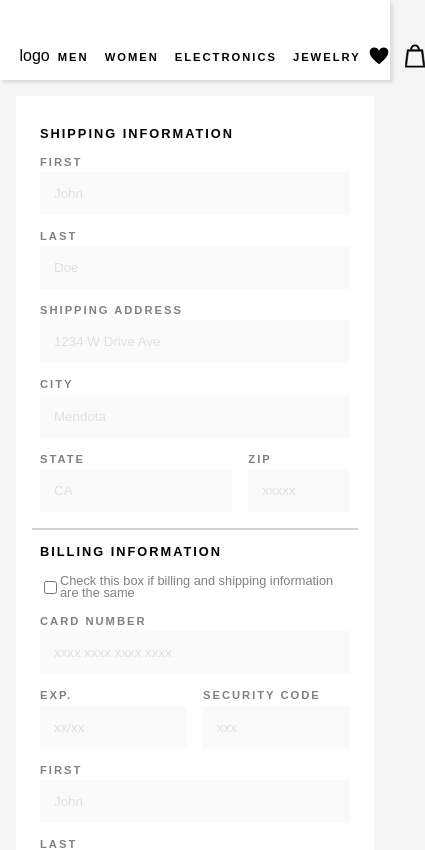
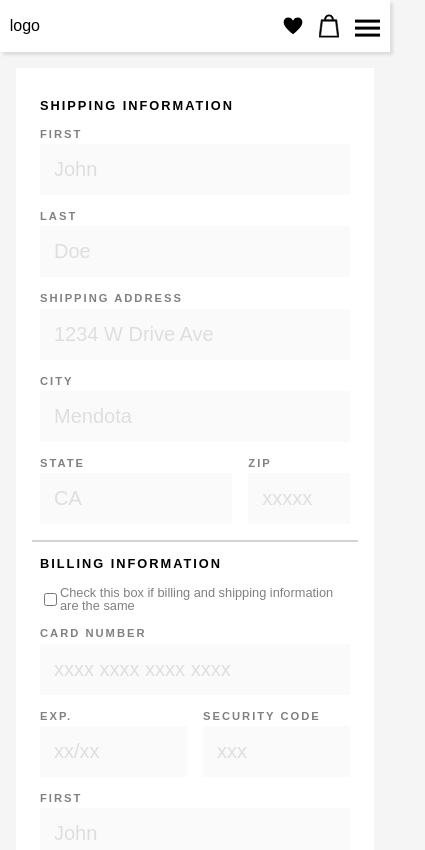
Before and after one commit to Eddie98Lopez/bitwise-react-final, a React (Create React App) app: page /cart/checkout in a window 390 px wide. Shown: the top 850 px of the page, 425 px wide, since content can reach past the window. Built offline with nearby package versions, Linux system fonts and the light colour scheme; no server answers.

Commit message:
created a mobile friendly nav bar

```diff
--- a/src/App.js
+++ b/src/App.js
@@ -21,6 +21,8 @@ function App() {
         <Route path='' element={<CartList/>}/>
         <Route path='checkout' element={<CheckoutForm/>}/>
           </Route>
+       {/*  <Route path='/checkout' element={<CheckoutPage/>}/> */}
+
       </Routes>
 
     </div>
--- a/src/components/Cart/Total.js
+++ b/src/components/Cart/Total.js
@@ -18,7 +18,6 @@ export const calcTotal = (array) => {
   let total = 0
   for (let i=0;i<array.length; i++) {
     total = total + array[i].price
-
   }
   return total
 }
@@ -34,7 +33,6 @@ top:5rem;
 padding:1rem;
 
 & h3{
-
   font-size: 1.25rem;
   text-align:left;
   font-weight:600;
--- a/src/components/Navigation/Categories.js
+++ b/src/components/Navigation/Categories.js
@@ -1,9 +1,12 @@
 import React from "react";
 import { NavLink } from "react-router-dom";
 import styled from 'styled-components'
+import { useMobile } from "./MobileProvider";
 
 const Cats = styled.div`
 box-sizing:border-box;
+transition:all .4s ease-in-out;
+height:${props=>props.display? '7rem' : '0'};
 & a{
     box-sizing:border-box;
     transition: all ease-in-out .3s;
@@ -26,8 +29,9 @@ box-sizing:border-box;
 const categories = ["men", "women", "electronics", "jewelry"];
 
 const Categories = (props) => {
+  const {mobile} = useMobile()
   return (
-    <Cats>
+    <Cats className='links' display={mobile}>
       {categories.map((item) => (
         <NavLink to="/">{item}</NavLink>
       ))}
--- a/src/components/Navigation/CountIcons.js
+++ b/src/components/Navigation/CountIcons.js
@@ -4,6 +4,7 @@ import CountBadge from "../CountBadge";
 import { useStore } from "../../store/StoreProvider";
 import HeartIcon from "../../assets/heartIcon";
 import CartIcon from "../../assets/cartIcon";
+import Hamburger from "./Hamburger";
 
 const CounterWrap = styled.div`
   display: flex;
@@ -14,7 +15,7 @@ const CounterWrap = styled.div`
 const CountIcons = (props) => {
   const { cart, products } = useStore().store;
   return (
-    <CounterWrap>
+    <CounterWrap className='counts'>
       <CountBadge
         background="teal"
         color="white"
@@ -27,6 +28,8 @@ const CountIcons = (props) => {
       <CountBadge background="gold" color="black" length={cart.length} path='/cart'>
         <CartIcon />
       </CountBadge>
+
+      <Hamburger/>
     </CounterWrap>
   );
 };
--- /dev/null
+++ b/src/components/Navigation/Hamburger.js
@@ -0,0 +1,89 @@
+import React from "react";
+import styled from "styled-components";
+import { useMobile } from "./MobileProvider";
+
+
+const Burger = styled.div`
+
+  height: 25px;
+  width: 25px;
+  display:none;
+  position: relative;
+  box-sizing: border-box;
+  transform:translate(0,.1rem);
+
+  & div {
+    transition: all 0.3s ease-in-out;
+    box-sizing: border-box;
+    transform-origin: center;
+
+    background: black;
+    width: 25px;
+    height: 3px;
+
+  }
+
+  @media only screen and (max-width:768px){
+    display:block;
+  }
+  ${(props) =>
+    props.mobile &&
+    `
+& #Rectangle_9{
+
+  transform: rotate(-135deg);
+  position:absolute;
+  width:20px;
+};
+
+& #Rectangle_10{
+
+  border: 2px solid black;
+  background:none;
+  position:absolute;
+  z-index:-1;
+  height: 30px;
+  width:30px;
+
+  border-radius:40px;
+};
+
+& #Rectangle_11{
+
+  transform: rotate(135deg) ;
+  width:20px;
+  position:absolute;
+
+}`}
+
+@media only screen and (max-width:768px) {
+    display: flex;
+    justify-content:center;
+    gap:.25rem;
+    flex-direction:column;
+    align-items:center;
+
+}
+`;
+
+const Hamburger = (props) => {
+  const {mobile,setMobile} = useMobile();
+
+  return (
+    <Burger
+      mobile={mobile}
+      id="hamburger"
+      onClick={() => {
+        setMobile(!mobile);
+      }}
+    >
+
+      <div id="Rectangle_9" />
+      <div id="Rectangle_10" />
+      <div id="Rectangle_11" />
+
+    </Burger>
+  );
+};
+
+export default Hamburger;
--- /dev/null
+++ b/src/components/Navigation/MobileProvider.js
@@ -0,0 +1,22 @@
+import React,{useContext, createContext, useState,useEffect} from 'react'
+import { useLocation } from 'react-router-dom'
+
+const MobileContext = createContext()
+export const useMobile = () => useContext(MobileContext)
+
+const MobileProvider = ({children,...props}) => {
+    const [mobile,setMobile] = useState(false)
+    const location = useLocation()
+
+    useEffect(()=>{
+        setMobile(false)
+    },[location])
+
+  return (
+    <MobileContext.Provider value={{mobile,setMobile}}>
+        {children}
+    </MobileContext.Provider>
+  )
+}
+
+export default MobileProvider
--- a/src/components/Navigation/Navigation.js
+++ b/src/components/Navigation/Navigation.js
@@ -3,6 +3,9 @@ import CallToAction from "./CallToAction";
 import styled from "styled-components";
 import Categories from "./Categories";
 import CountIcons from "./CountIcons";
+import MobileProvider from "./MobileProvider";
+
+
 
 function scrollFunction() {
     const nav = document.getElementsByClassName("nav")[0];
@@ -43,12 +46,38 @@ const Nav = styled.nav`
     height:1rem;
     padding: .75rem 5% .5rem 5%;
   }
+
+  @media only screen and (max-width:768px){
+    & .nav2{height:auto;
+    padding: .85rem 2.5%;}
+    & .nav{
+      padding: .85rem 2.5%;
+      height:auto;
+      display: grid;
+      grid-template-areas:
+      "logo icons"
+      "l l";
+
+      & .logo{
+        grid-area:logo;
+      }
+      & .links{
+        grid-area:l;
+        display:flex;
+        flex-direction:column;
+        overflow:hidden;
+      }
+      & .counts{
+        grid-area:icons;
+      }
+    }
+  }
 `;
 
 //call to action
 //logo
 //categories
-// search
+//search
 
 const Navigation = (props) => {
 
@@ -58,15 +87,17 @@ const Navigation = (props) => {
         };
       }, []);
   return (
+    <MobileProvider>
     <Nav>
       <CallToAction />
       <div className='nav'>
-        <div>logo</div>
+        <div className='logo'>logo</div>
         <Categories/>
         <CountIcons/>
 
       </div>
     </Nav>
+    </MobileProvider>
   );
 };
 
--- a/src/components/styledComponents/Forms.js
+++ b/src/components/styledComponents/Forms.js
@@ -11,17 +11,17 @@ background:rgba(0,0,0,.02);
 
 &::placeholder{
     opacity:.2
-
 }
 
 &:focus{
     border-bottom: solid 2px rgba(0,0,0,1);
-    background:rgba(0,0,0,.04);
+    background:rgba(0,0,0,.05);
+}
+
+@media only screen and (max-width:768px){
+    font-size:1.25rem;
 
 }
-
-
-
 `
 
 const Label = styled.label`
@@ -90,9 +90,7 @@ background: white;
         & :nth-child(1){
             grid-column:1/3;
         }
-
     }
-
 }
 
 @media only screen and (max-width:768px){
--- a/src/pages/CheckoutPage.js
+++ b/src/pages/CheckoutPage.js
@@ -5,9 +5,7 @@ import CheckoutForm from '../components/Checkout/CheckoutForm'
 const CheckoutPage = () => {
   return (
     <FormProvider>
-    <div>
       <CheckoutForm/>
-    </div>
     </FormProvider>
   )
 }
```
Also changed, not shown: src/components/Checkout/Name.js (added, +41 -0 lines).
